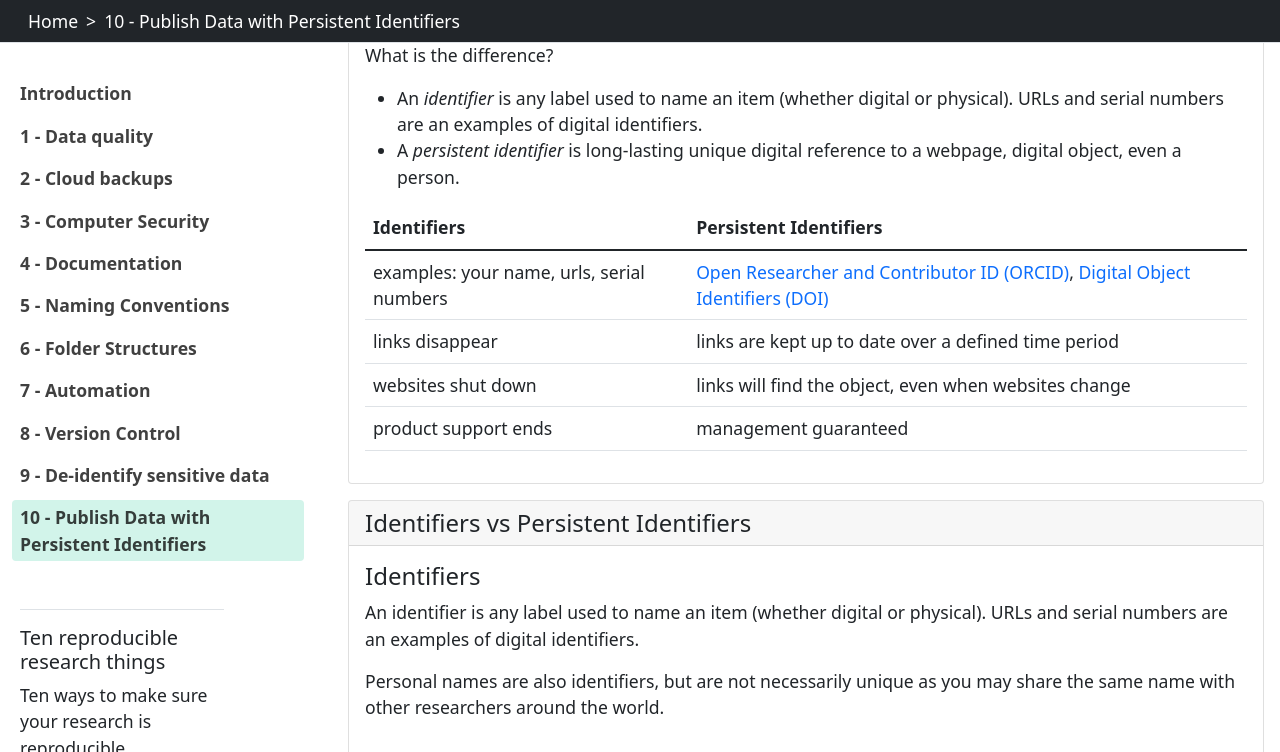
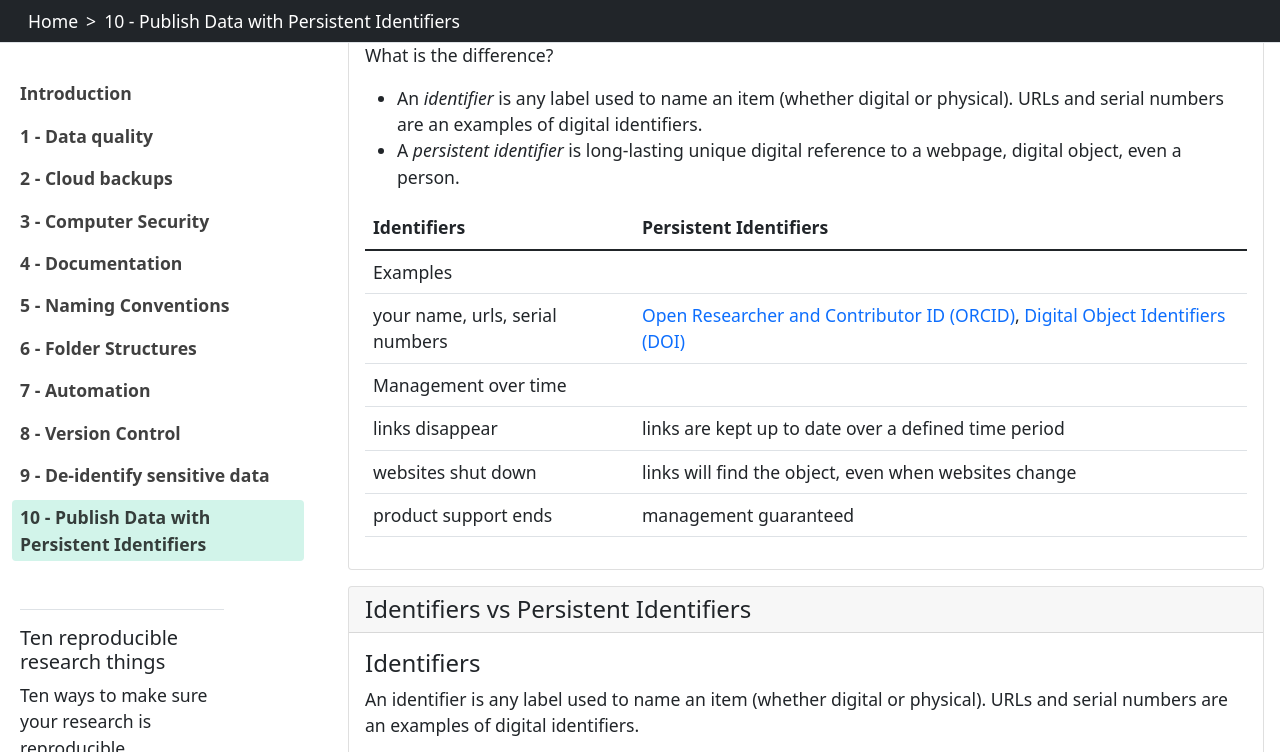
Before and after one commit to guereslib/ten-reproducible-research-things, a Jekyll site: the page built from content/10-publish.md, in a window 1280 px wide and 900 px high, scrolled down 917 px, cut to the strip 0-752 px from the top of the window. Built offline with Jekyll 4.4.1, drawn with Linux system fonts in a browser that asks for light colours.

Commit message:
Update 10-publish.md

```diff
--- a/content/10-publish.md
+++ b/content/10-publish.md
@@ -16,7 +16,9 @@ What is the difference?
 
 | Identifiers | Persistent Identifiers |
 | -----| ------|
-| examples: your name, urls, serial numbers | [Open Researcher and Contributor ID (ORCID)](https://orcid.org/), [Digital Object Identifiers (DOI)](https://www.doi.org/) |
+| Examples ||
+| your name, urls, serial numbers | [Open Researcher and Contributor ID (ORCID)](https://orcid.org/), [Digital Object Identifiers (DOI)](https://www.doi.org/) |
+| Management over time||
 | links disappear | links are kept up to date over a defined time period |
 | websites shut down |  links will find the object, even when websites change |
 | product support ends | management guaranteed |
@@ -46,7 +48,6 @@ Management of persistent identifiers IS guaranteed:
 
 * links are kept up to date over a defined time period
 * links will find the object, even when websites change.{% endcapture %}{% include card.html header="Identifiers vs Persistent Identifiers" text=text %}
-
 
 
 {% capture text %}
```
